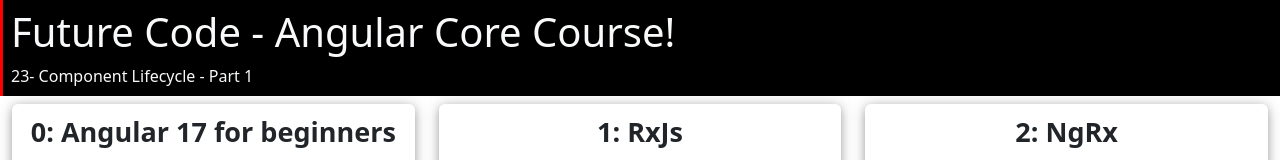
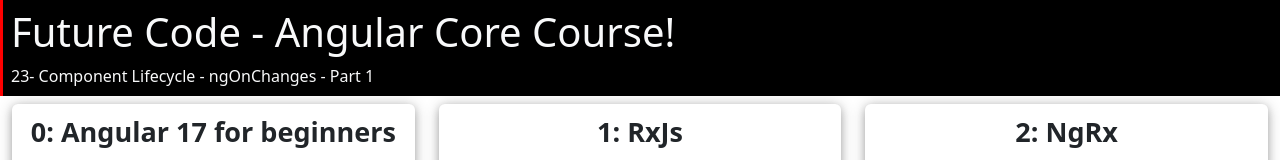
Before and after one commit to waledadel/future_code, an Angular app: page / in a window 1280 px wide. Shown: the top 160 px of the page. Built offline with nearby package versions, Linux system fonts and the light colour scheme.

Commit message:
Prepare Lesson 23

```diff
--- a/src/app/app.component.ts
+++ b/src/app/app.component.ts
@@ -18,7 +18,7 @@
 
   data = {
     courseName: 'Angular Core Course!',
-    lessonName: '23- Component Lifecycle - Part 1'
+    lessonName: '23- Component Lifecycle - ngOnChanges - Part 1'
   };
   date = new Date();
   readonly courses: Array<ICourse> = courses;
```
